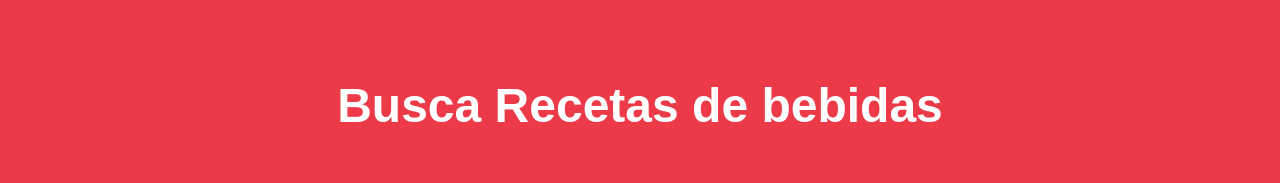
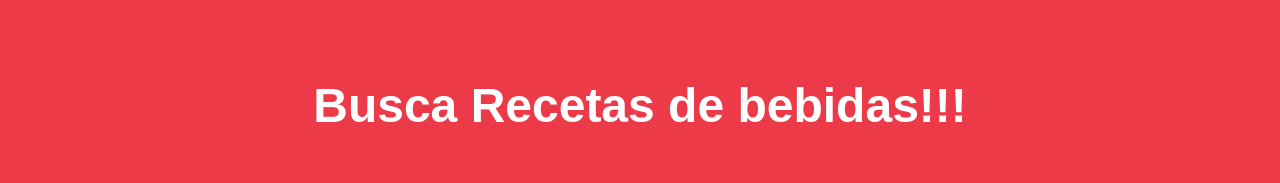
Before and after one commit to MaikolSoro/bebidas, a React (Create React App) app: page / in a window 1280 px wide. Shown: the top 183 px of the page. Built offline with nearby package versions, Linux system fonts and the light colour scheme; no server answers; a web font is replaced by a local one.

Commit message:
prueba con vim

```diff
--- a/src/components/Header.js
+++ b/src/components/Header.js
@@ -1,11 +1,11 @@
-import React from 'react';
+import React from "react";
 
 const Header = () => {
-	return (
-		<header className="bg-alert">
-			<h1>Busca Recetas de bebidas</h1>
-		</header>
-	 );
-}
+  return (
+    <header className="bg-alert">
+      <h1>Busca Recetas de bebidas!!!</h1>
+    </header>
+  );
+};
 
 export default Header;
```
